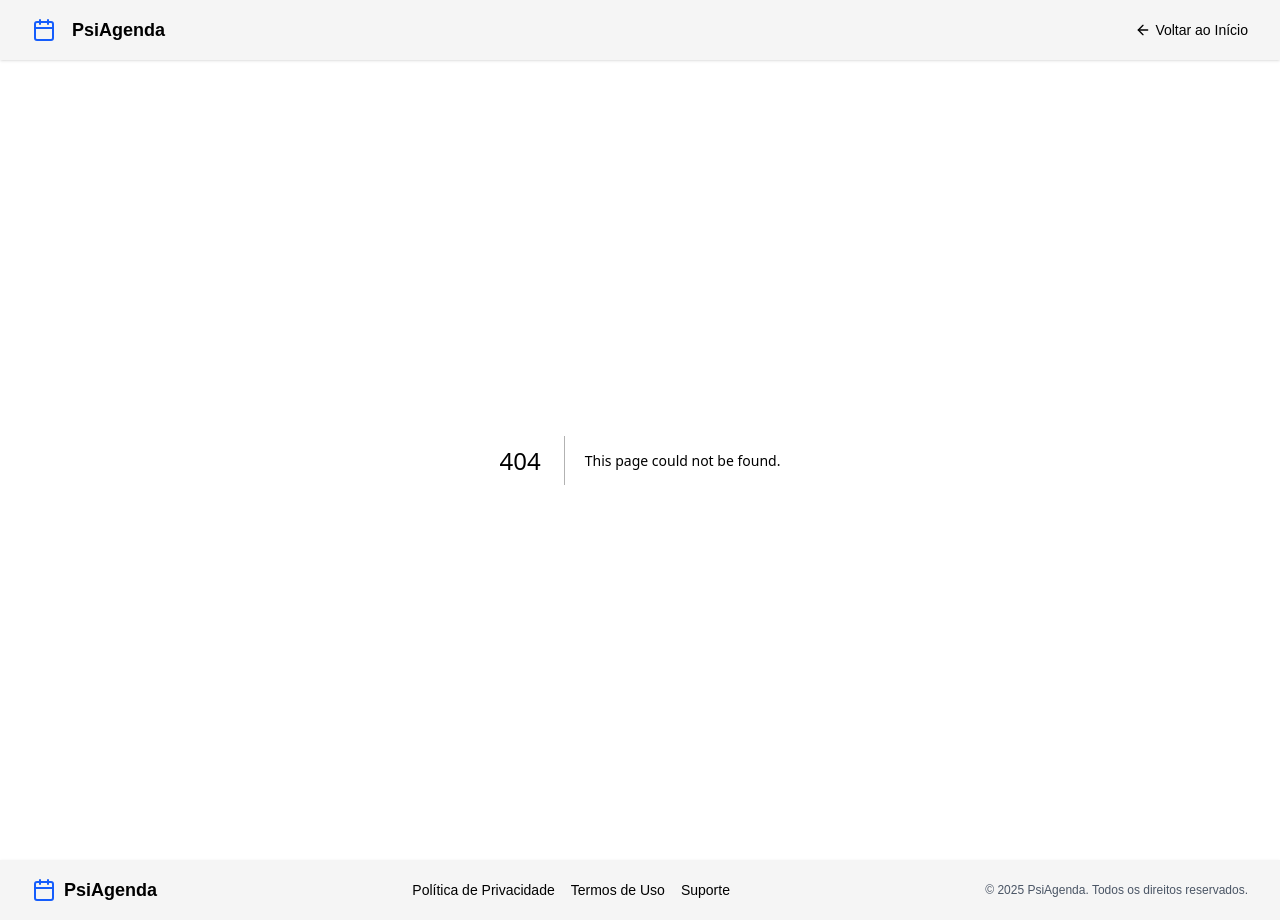
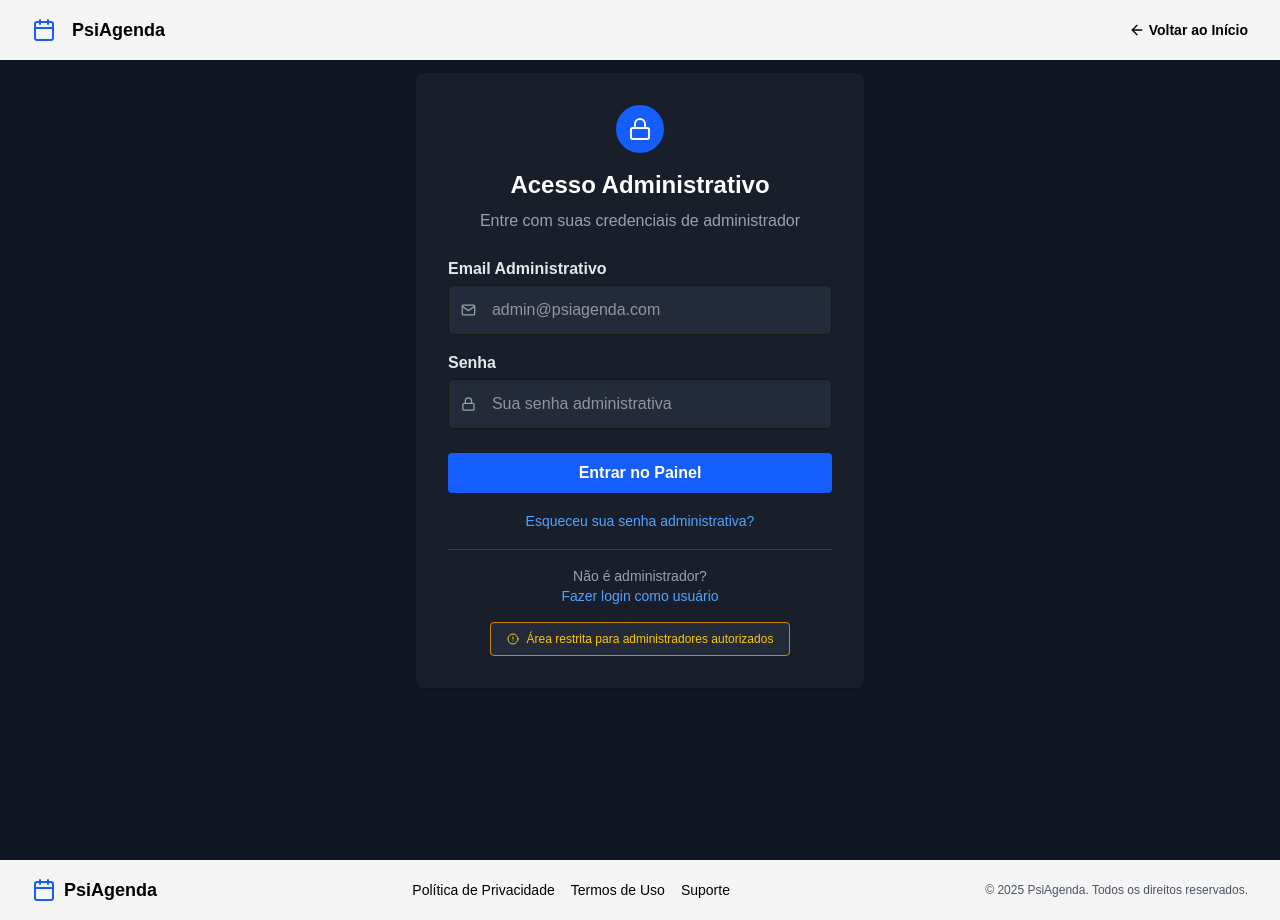
Before and after one commit to Trakna/Pedritor, a Next.js app: page /admin/login in a window 1280 px wide. Before the commit this address had no page. Built offline with nearby package versions, Linux system fonts and the light colour scheme.

Commit message:
Update Admin Login
funcionou nada direito, mas ta aí

```diff
--- /dev/null
+++ b/src/app/admin/login/page.tsx
@@ -0,0 +1,11 @@
+import AdminLoginForm from "../../components/login/admin-login-form";
+
+export default function AdminLoginPage() {
+  return (
+    <>
+      <div className="bg-[#101624] min-h-screen">
+      <AdminLoginForm />
+    </div>
+    </>
+  );
+}
--- a/src/app/components/footer/Footer.tsx
+++ b/src/app/components/footer/Footer.tsx
@@ -1,35 +1,77 @@
-import Link from 'next/link';
+import Link from "next/link";
 import { FiCalendar } from "react-icons/fi";
 
-export const Footer = () => {
+export const Footer = ({ adminStyle }: { adminStyle?: boolean }) => {
   return (
-    <footer className="w-full px-8 py-4 bg-[#f5f5f5] shadow text-black">
+    <footer
+      className={`w-full px-8 py-4 shadow ${
+        adminStyle ? "bg-[#181f2a] text-white" : "bg-[#f5f5f5] text-black"
+      }`}
+    >
       <ul>
         <div className="flex justify-between items-center">
-
+          {/* Logo / Nome */}
           <div className="flex items-center gap-2 font-bold text-lg">
-            <li style={{ display: 'flex', alignItems: 'center' }}>
-              <FiCalendar className="text-blue-600 text-2xl" style={{ marginRight: 8 }} />
-              <Link href="/agenda">PsiAgenda</Link>
+            <li style={{ display: "flex", alignItems: "center" }}>
+              <FiCalendar
+                className={
+                  adminStyle
+                    ? "text-blue-400 text-2xl"
+                    : "text-blue-600 text-2xl"
+                }
+                style={{ marginRight: 8 }}
+              />
+              <Link
+                href="/agenda"
+                className={adminStyle ? "text-white" : "text-black"}
+              >
+                PsiAgenda
+              </Link>
             </li>
           </div>
 
+          {/* Links */}
           <div className="flex items-center gap-4 font-medium text-sm font-base">
             <li>
-              <Link href="/policy" className="flex items-center gap-1">Política de Privacidade</Link>
+              <Link
+                href="/policy"
+                className={`flex items-center gap-1 ${
+                  adminStyle ? "text-white" : ""
+                }`}
+              >
+                Política de Privacidade
+              </Link>
             </li>
             <li>
-              <Link href="/terms-of-use" className="flex items-center gap-1">Termos de Uso</Link>
+              <Link
+                href="/terms-of-use"
+                className={`flex items-center gap-1 ${
+                  adminStyle ? "text-white" : ""
+                }`}
+              >
+                Termos de Uso
+              </Link>
             </li>
             <li>
-              <Link href="/support" className="flex items-center gap-1">Suporte</Link>
+              <Link
+                href="/support"
+                className={`flex items-center gap-1 ${
+                  adminStyle ? "text-white" : ""
+                }`}
+              >
+                Suporte
+              </Link>
             </li>
           </div>
 
-          <div className="text-xs text-gray-600 whitespace-nowrap">
+          {/* Direitos */}
+          <div
+            className={`text-xs whitespace-nowrap ${
+              adminStyle ? "text-gray-300" : "text-gray-600"
+            }`}
+          >
             © 2025 PsiAgenda. Todos os direitos reservados.
           </div>
-
         </div>
       </ul>
     </footer>
--- a/src/app/components/header/header.tsx
+++ b/src/app/components/header/header.tsx
@@ -10,22 +10,24 @@ export enum HeaderItems {
 interface HeaderProps {
   enabledLinks: HeaderItems[];
   showBackButton: boolean;
+  adminStyle?: boolean;
 }
 
-export const Header: React.FC<HeaderProps> = ({ enabledLinks, showBackButton }) => {
+export const Header: React.FC<HeaderProps> = ({ enabledLinks, showBackButton, adminStyle }) => {
   return (
-    <nav className="w-full px-8 py-4 bg-[#f5f5f5] shadow text-black">
+    <nav className={`w-full px-8 py-4 shadow ${adminStyle ? "bg-[#181f2a] text-white" : "bg-[#f5f5f5] text-black"}`}>
       <div className="flex justify-between items-center">
         <div className="flex items-center gap-2 font-bold text-lg">
-          <FiCalendar className="text-blue-600 text-2xl mr-2" />
-          <Link href="/agenda">PsiAgenda</Link>
+          <FiCalendar className={`text-2xl mr-2 ${adminStyle ? "text-blue-400" : "text-blue-600"}`} />
+          <Link href="/agenda" className={adminStyle ? "text-white" : "text-black"}>
+            PsiAgenda
+          </Link>
         </div>
-
         <div className="flex items-center gap-4 font-medium text-sm">
           {showBackButton ? (
             <Link
               href="/"
-              className="flex items-center gap-1 text-bold hover:text-gray-600 transition-colors"
+              className={`flex items-center gap-1 font-bold transition-colors ${adminStyle ? "text-white hover:text-blue-300" : "hover:text-gray-400"}`}
             >
               <FiArrowLeft className="text-base" />
               Voltar ao Início
@@ -37,7 +39,7 @@ export const Header: React.FC<HeaderProps> = ({ enabledLinks, showBackButton })
                   <li>
                     <Link
                       href="/resources"
-                      className="flex items-center gap-1 hover:text-gray-600 transition-colors"
+                      className={`flex items-center gap-1 transition-colors ${adminStyle ? "text-white hover:text-blue-300" : "hover:text-gray-400"}`}
                     >
                       Recursos
                     </Link>
@@ -47,7 +49,7 @@ export const Header: React.FC<HeaderProps> = ({ enabledLinks, showBackButton })
                   <li>
                     <Link
                       href="/pricing"
-                      className="flex items-center gap-1 hover:text-gray-600 transition-colors"
+                      className={`flex items-center gap-1 transition-colors ${adminStyle ? "text-white hover:text-blue-300" : "hover:text-gray-400"}`}
                     >
                       Preços
                     </Link>
@@ -57,7 +59,7 @@ export const Header: React.FC<HeaderProps> = ({ enabledLinks, showBackButton })
                   <li>
                     <Link
                       href="/contacts"
-                      className="flex items-center gap-1 hover:text-gray-600 transition-colors"
+                      className={`flex items-center gap-1 transition-colors ${adminStyle ? "text-white hover:text-blue-300" : "hover:text-gray-400"}`}
                     >
                       Contatos
                     </Link>
@@ -66,7 +68,11 @@ export const Header: React.FC<HeaderProps> = ({ enabledLinks, showBackButton })
               </ul>
               <Link
                 href="/login"
-                className="ml-4 flex items-center border rounded px-4 py-1 hover:bg-gray-100 transition"
+                className={`ml-4 flex items-center border rounded px-4 py-1 transition
+                  ${adminStyle
+                    ? "border-gray-700 bg-[#232b3a] text-white hover:bg-[#232b3a]/80 hover:text-blue-300"
+                    : "hover:bg-gray-100"
+                  }`}
               >
                 <FiLogIn className="mr-2" />
                 Entrar
--- /dev/null
+++ b/src/app/components/login/admin-login-form.tsx
@@ -0,0 +1,69 @@
+import { FiMail, FiLock, FiAlertCircle } from "react-icons/fi";
+
+export default function AdminLoginForm() {
+    return (
+        <div className="flex flex-col items-center justify-center min-h-[80vh]">
+            <div className="bg-[#181f2a] rounded-lg shadow p-8 w-full max-w-md">
+                <div className="flex justify-center mb-4">
+                    <div className="bg-blue-600 rounded-full p-3">
+                        <FiLock className="text-white text-2xl" />
+                    </div>
+                </div>
+                <h2 className="text-2xl font-bold text-center mb-2 text-white">Acesso Administrativo</h2>
+                <p className="text-center text-gray-400 mb-6">
+                    Entre com suas credenciais de administrador
+                </p>
+                <form className="space-y-4">
+                    <div>
+                        <label className="block font-semibold mb-1 text-gray-200">Email Administrativo</label>
+                        <div className="flex items-center border rounded px-3 py-2 bg-[#232b3a]">
+                            <FiMail className="text-gray-400 mr-2" />
+                            <input
+                                type="email"
+                                placeholder="admin@psiagenda.com"
+                                className="bg-[#232b3a] outline-none w-full text-white px-2 py-1 rounded"
+                            />
+                        </div>
+                    </div>
+                    <div>
+                        <label className="block font-semibold mb-1 text-gray-200">Senha</label>
+                        <div className="flex items-center border rounded px-3 py-2 bg-[#232b3a]">
+                            <FiLock className="text-gray-400 mr-2" />
+                            <input
+                                type="password"
+                                placeholder="Sua senha administrativa"
+                                className="bg-[#232b3a] outline-none w-full text-white px-2 py-1 rounded"
+                            />
+                            {/* Ícone de olho pode ser adicionado aqui */}
+                        </div>
+                    </div>
+                    <button
+                        type="submit"
+                        className="w-full bg-blue-600 text-white font-semibold rounded py-2 mt-2 hover:bg-blue-700 transition"
+                    >
+                        Entrar no Painel
+                    </button>
+                </form>
+                <div className="text-center mt-4">
+                    <a href="#" className="text-blue-400 text-sm hover:underline">
+                        Esqueceu sua senha administrativa?
+                    </a>
+                </div>
+                <hr className="my-4 border-gray-700" />
+                <div className="text-center mt-2 text-sm text-gray-400">
+                    Não é administrador?{" "}
+                    <a href="/login" className="text-blue-400 hover:underline">
+                        <br />
+                        Fazer login como usuário
+                    </a>
+                </div>
+                <div className="mt-4 flex items-center justify-center">
+                    <div className="flex items-center gap-2 border border-yellow-600 bg-[#232b3a] text-yellow-400 rounded px-4 py-2 text-xs">
+                        <FiAlertCircle />
+                        Área restrita para administradores autorizados
+                    </div>
+                </div>
+            </div>
+        </div>
+    );
+}
--- a/src/app/components/login/LoginForm.tsx
+++ b/src/app/components/login/login-form.tsx
@@ -52,7 +52,7 @@ export default function LoginForm() {
         <hr className="my-4" />
         <div className="text-center text-sm text-gray-600">
           Você é administrador? <br />
-          <a href="#" className="text-blue-600 font-semibold hover:underline">
+          <a href="/admin/login" className="text-blue-600 font-semibold hover:underline">
             Acessar painel administrativo
           </a>
         </div>
--- a/src/app/layout.tsx
+++ b/src/app/layout.tsx
@@ -1,5 +1,6 @@
 import type { Metadata } from "next";
 import { Geist, Geist_Mono } from "next/font/google";
+// Remova: import { usePathname } from "next/navigation";
 
 import { DynamicHeader } from "./components/dynamic-header/dynamic-header";
 import { Footer } from "./components/footer/Footer";
--- a/src/app/login/page.tsx
+++ b/src/app/login/page.tsx
@@ -1,4 +1,4 @@
-import LoginForm from "../components/login/LoginForm";
+import LoginForm from "../components/login/login-form";
 
 export default function LoginPage() {
   return (
```
Also changed, not shown: src/app/home/page.tsx (deleted, +0 -15 lines), 1 other file (tests, documents, lock files or other folders).
